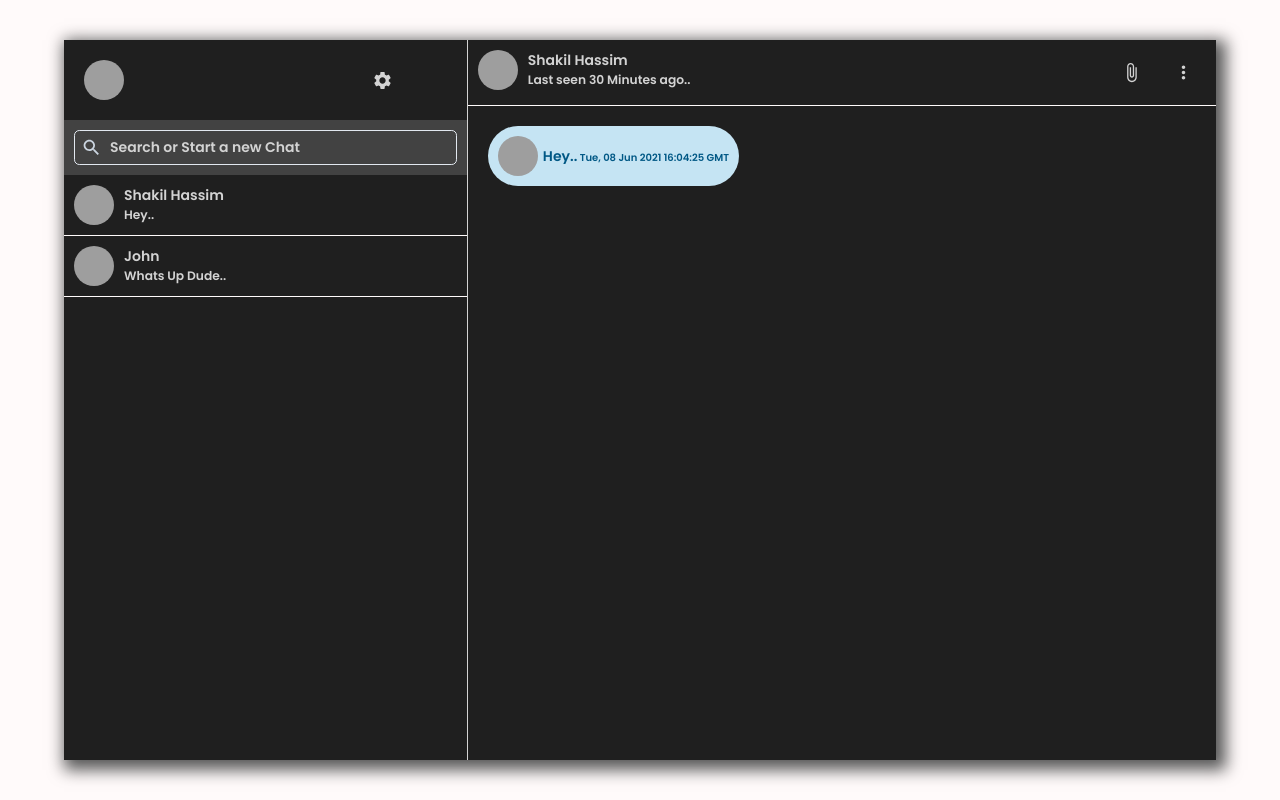
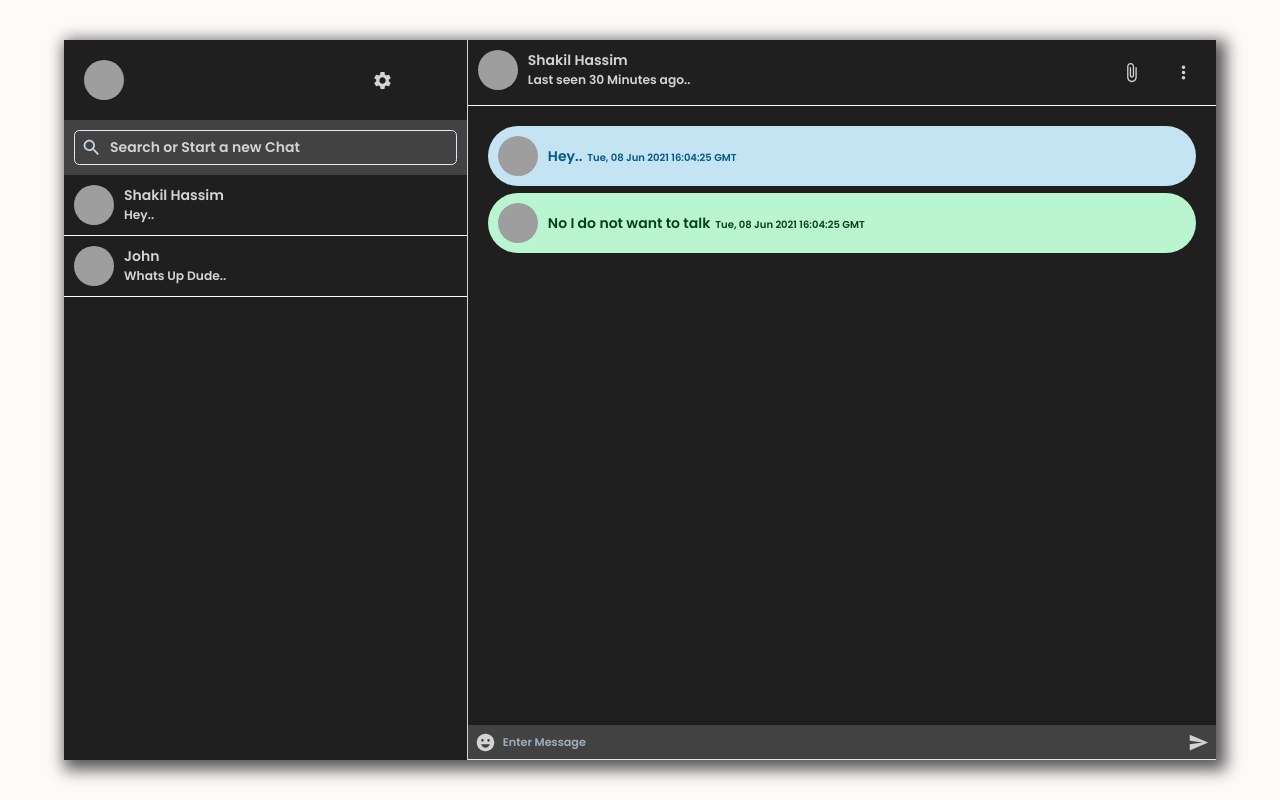
Before and after one commit to luqmanrumaiz/Cool-Chat-App, a React (Create React App) app in the folder cool-chat-app/: page / in a window 1280 px wide. Built offline with nearby package versions, Linux system fonts and the light colour scheme; grey boxes are pictures that could not be loaded.

Commit message:
Completed Chat Input Bar

```diff
--- a/cool-chat-app/package.json
+++ b/cool-chat-app/package.json
@@ -11,6 +11,7 @@
     "@testing-library/jest-dom": "^5.11.4",
     "@testing-library/react": "^11.1.0",
     "@testing-library/user-event": "^12.1.10",
+    "emoji-picker-react": "^3.4.8",
     "firebase-tools": "^9.12.1",
     "framer-motion": "^4",
     "react": "^17.0.2",
--- a/cool-chat-app/src/Chat.css
+++ b/cool-chat-app/src/Chat.css
@@ -20,9 +20,14 @@
 }
 
 .chat__message {
-  margin-left: 5px;
+  margin-left: 10px;
 }
 
 .chat__timestamp {
+  margin-left: 5px;
   font-size: 10px;
 }
+
+.chat__input {
+  background-color: #424242;
+}
--- a/cool-chat-app/src/Chat.js
+++ b/cool-chat-app/src/Chat.js
@@ -1,12 +1,23 @@
 import React from "react";
 import "./Chat.css";
-import { Center, Flex, HStack, Spacer, Text } from "@chakra-ui/layout";
+import { Center, Flex, HStack, Spacer, Stack, Text } from "@chakra-ui/layout";
 import { Avatar, Box, IconButton } from "@material-ui/core";
 import MoreVertIcon from "@material-ui/icons/MoreVert";
 import AttachFileIcon from "@material-ui/icons/AttachFile";
 import { Tag, TagLabel } from "@chakra-ui/tag";
+import {
+  Input,
+  InputGroup,
+  InputLeftElement,
+  InputRightElement,
+} from "@chakra-ui/input";
+import SendIcon from "@material-ui/icons/Send";
+import EmojiEmotionsIcon from "@material-ui/icons/EmojiEmotions";
 
 function Chat(props) {
+  const [value, setValue] = React.useState("");
+  const handleChange = (event) => setValue(event.target.value);
+
   return (
     <div className="chat">
       <div className="chat__header">
@@ -35,9 +46,10 @@ function Chat(props) {
       </div>
 
       <div className="chat__body">
+        <Stack>
           <Tag
             padding="10px"
-          size="lg"
+            size="md"
             colorScheme="telegram"
             borderRadius="full"
           >
@@ -51,12 +63,57 @@ function Chat(props) {
             <TagLabel className="chat__message">
               Hey..
               <span className="chat__timestamp">
-              {" "}
-              {new Date().toUTCString()}{" "}
-            </span>{" "}
+                {new Date().toUTCString()}
+              </span>
             </TagLabel>
           </Tag>
+          <Tag
+            padding="10px"
+            size="md"
+            colorScheme="whatsapp"
+            borderRadius="full"
+          >
+            <Avatar
+              src="https://avatars.githubusercontent.com/u/61153637?s=400&u=6470fc8cfab0bddcd486a30beb4d4e5a67660c6a&v=4"
+              size="xs"
+              name="Segun Adebayo"
+              ml={-1}
+              mr={2}
+            />
+            <TagLabel className="chat__message">
+              No I do not want to talk
+              <span className="chat__timestamp">
+                {new Date().toUTCString()}
+              </span>
+            </TagLabel>
+          </Tag>
+        </Stack>
       </div>
+      <InputGroup className="chat__input">
+        <InputLeftElement
+          color="gray.300"
+          fontSize="0.8em"
+          children={
+            <IconButton>
+              <EmojiEmotionsIcon style={{ color: "lightgrey" }} />
+            </IconButton>
+          }
+        />
+        <Input
+          variant="flushed"
+          value={value}
+          fontSize="0.8em"
+          onChange={handleChange}
+          placeholder="Enter Message"
+        />
+        <InputRightElement
+          children={
+            <IconButton>
+              <SendIcon style={{ color: "lightgrey" }} />
+            </IconButton>
+          }
+        />
+      </InputGroup>
     </div>
   );
 }
```
Also changed, not shown: 1 other file (tests, documents, lock files or other folders). Lines whose indentation alone changed are shown as unchanged.
